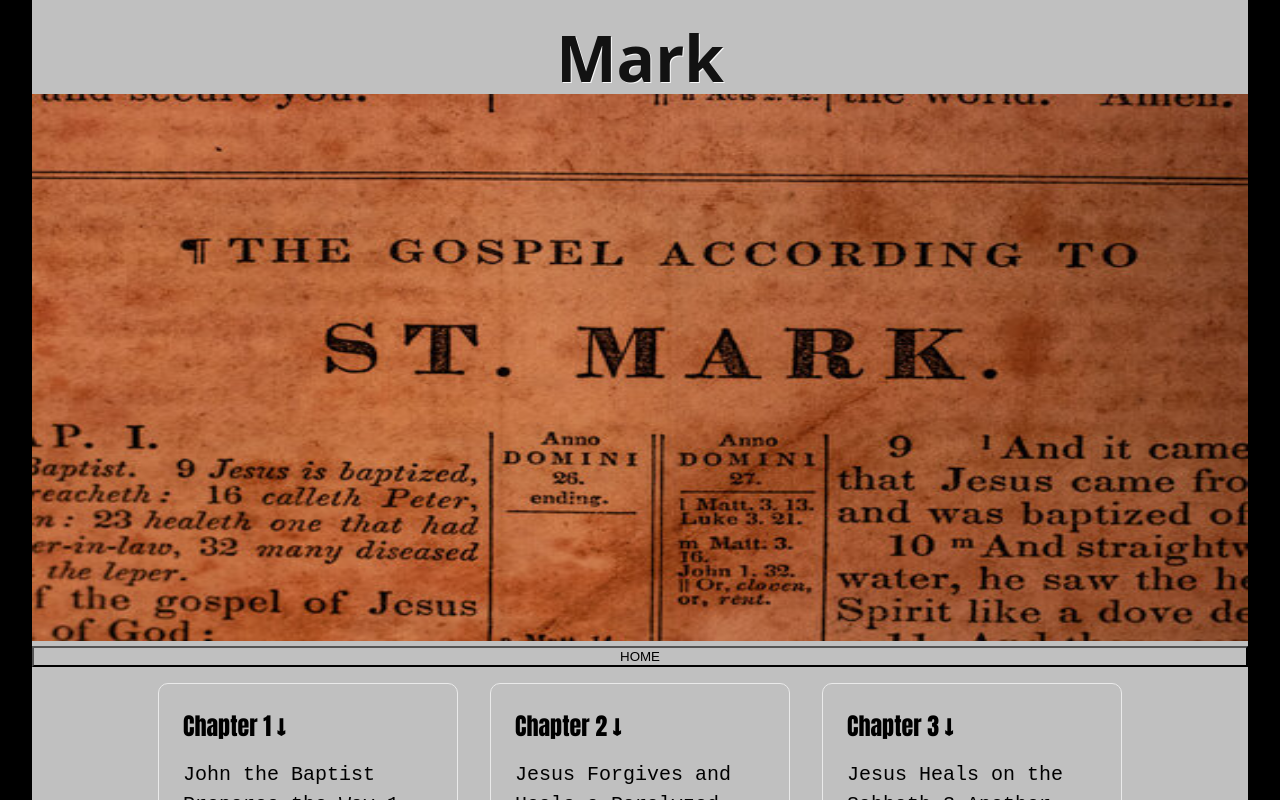
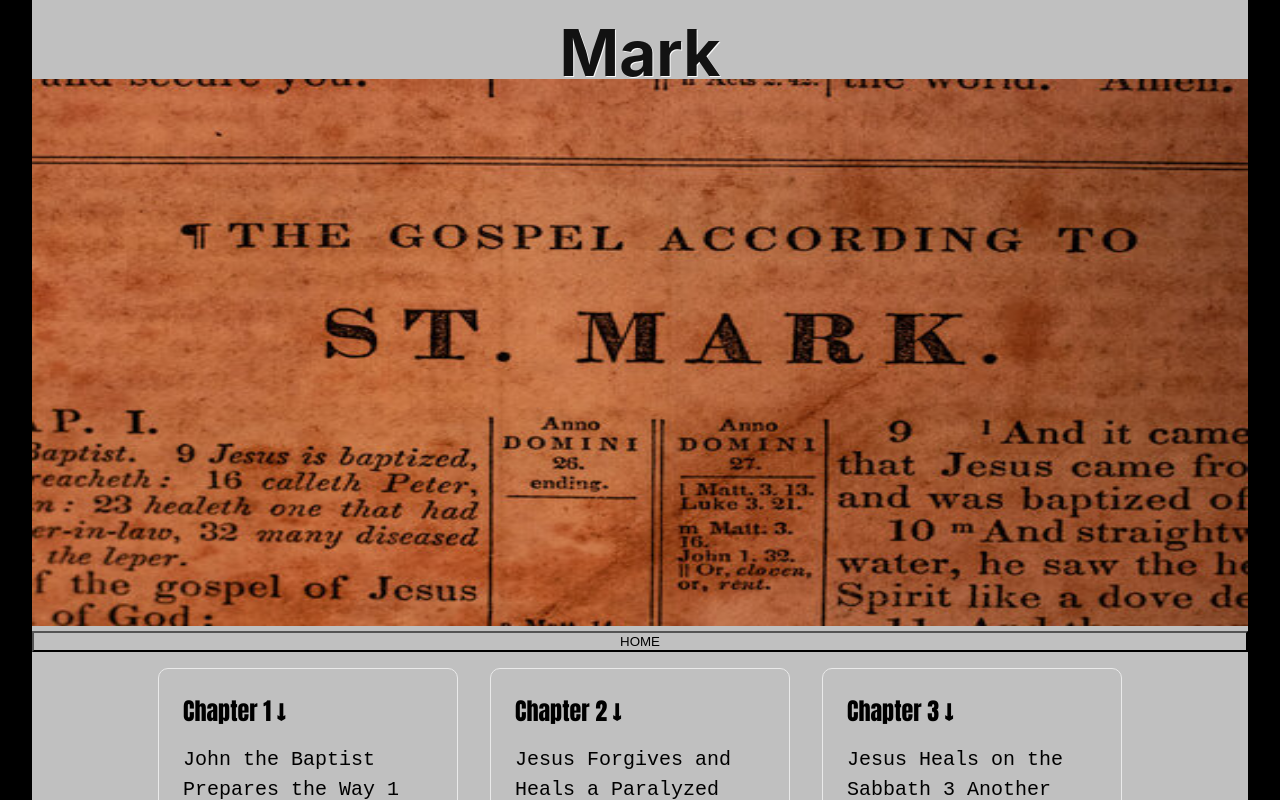
Before and after one commit to jnutt367/mark, a Next.js app: page / in a window 1280 px wide. Shown: the top 800 px of the page. Built offline with nearby package versions, Linux system fonts and the light colour scheme.

Commit message:
Update Home.module.css
title continuity

```diff
--- a/styles/Home.module.css
+++ b/styles/Home.module.css
@@ -84,15 +84,16 @@
 }
 
 
- .title {
+.title {
   position: relative;
   top: -50px;
   margin-top: 0;
-  font-family: Ariel, sans;
+  font-family: Ariel, sans, , serif, sans-serif, cursive, fantasy;
   text-shadow: 2px 2px grey;
   font-size: 64px;
-  margin-bottom: 3rem;
+  margin-bottom: 2.7rem;
 }
+
 
 
 .title,
```
